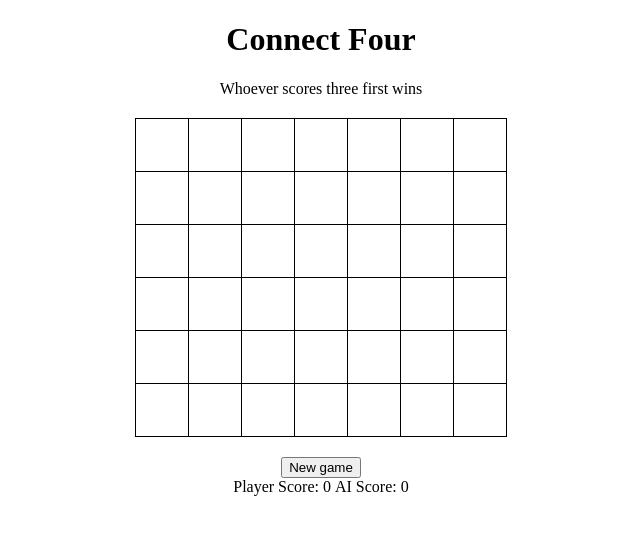
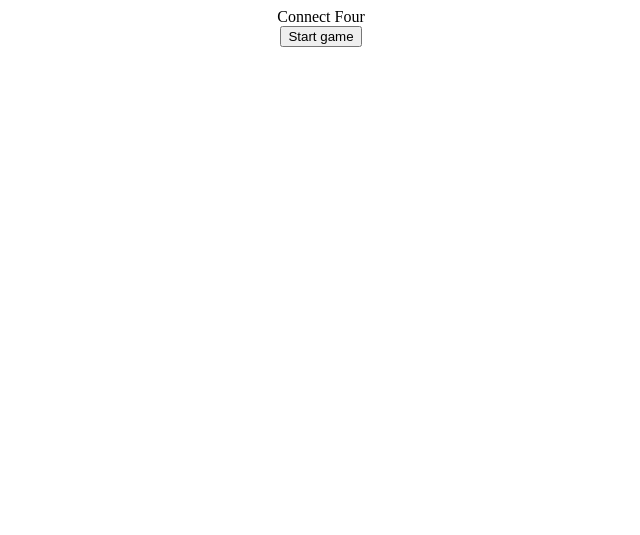
Before and after one commit to UtsavAch/ConnectFourAI, a Flask app: page / in a window 1280 px wide. Shown: the top 535 px of the page, without its empty margins (319-959 px from the left). Run offline with Flask 3, Linux system fonts and the light colour scheme.

Commit message:
Added Start game and Play again buttons, Changed display for winner message

```diff
--- a/app.py
+++ b/app.py
@@ -10,11 +10,11 @@ def initialize_board():
 # Initialize the game board
 board = initialize_board()
 current_player = 'X'
+# cells_occupied = 0 #To track how many boxes are occupied
 
 # Initialize scores
 player_score = 0
 ai_score = 0
-
 
 #Function to check the winner
 #############################
@@ -109,7 +109,11 @@ def move():
     winner = check_winner()
     if winner:
         player_score += 1
-        return jsonify({'board': board, 'winner': winner, 'player_score': player_score, 'ai_score': ai_score, 'winner_message': f'{winner} won the round'})
+        if(player_score == 3):
+            winner_message = "X is the winner"
+        else:
+            winner_message = "X won the round"
+        return jsonify({'board': board, 'winner': winner, 'player_score': player_score, 'ai_score': ai_score, 'winner_message': winner_message})
 
     # AI move
     ai_col = ai_move()
@@ -123,7 +127,11 @@ def move():
     winner = check_winner()
     if winner:
         ai_score += 1
-        return jsonify({'board': board, 'winner': winner, 'player_score': player_score, 'ai_score': ai_score, 'winner_message': f'{winner} won the round'})
+        if(ai_score == 3):
+            winner_message = "O is the winner"
+        else:
+            winner_message = "O won the round"
+        return jsonify({'board': board, 'winner': winner, 'player_score': player_score, 'ai_score': ai_score, 'winner_message': winner_message})
 
     if winner == 'X':
         player_score += 1
@@ -134,12 +142,6 @@ def move():
     else:
         winner_message = None
 
-    # Check for game winner
-    if player_score == 3:
-        winner_message = 'X is the winner'
-    elif ai_score == 3:
-        winner_message = 'O is the winner'
-
     return jsonify({'board': board, 'winner': winner, 'player_score': player_score, 'ai_score': ai_score, 'winner_message': winner_message})
 #######################################
 
--- a/static/scripts/script.js
+++ b/static/scripts/script.js
@@ -1,11 +1,17 @@
 document.addEventListener("DOMContentLoaded", function () {
+  const main = document.getElementById("main");
   const board = document.getElementById("board");
   const winnerDisplay = document.getElementById("winner");
   const playerScoreDisplay = document.getElementById("playerScore");
   const aiScoreDisplay = document.getElementById("aiScore");
+
+  // BUTTONS
+  const startGameButton = document.getElementById("startGameButton");
   const resetAllButton = document.getElementById("resetAllButton");
   const resetBoardButton = document.getElementById("resetBoardButton");
+  const playAgainButton = document.getElementById("playAgainButton");
 
+  // Initialize the board
   function initializeBoard() {
     for (let i = 0; i < 6; i++) {
       const row = board.insertRow();
@@ -18,6 +24,7 @@ document.addEventListener("DOMContentLoaded", function () {
     }
   }
 
+  //When player clicks the column/cell
   function handleCellClick(event) {
     const cell = event.target;
     const row = cell.getAttribute("data-row");
@@ -29,7 +36,11 @@ document.addEventListener("DOMContentLoaded", function () {
       .then((data) => {
         updateBoard(data.board);
         if (data.winner_message) {
-          displayWinnerMessage(data.winner_message);
+          displayWinnerMessage(
+            data.winner_message,
+            data.player_score,
+            data.ai_score
+          );
         }
         updateScores(data.player_score, data.ai_score);
       });
@@ -50,10 +61,16 @@ document.addEventListener("DOMContentLoaded", function () {
     }
   }
 
-  function displayWinnerMessage(message) {
-    board.style.pointerEvents = "none"; //If a player wins he cannot click on the board unless next round or reset
-    winnerDisplay.textContent = message;
-    resetBoardButton.style.display = "inline"; //Displaying the button while getting winner message
+  function displayWinnerMessage(message, playerScore, aiScore) {
+    board.style.pointerEvents = "none"; //If a player wins he cannot click on the board unless next round or play again
+    if (playerScore == 3 || aiScore == 3) {
+      winnerDisplay.textContent = message;
+      resetBoardButton.style.display = "none";
+      playAgainButton.style.display = "inline";
+    } else {
+      winnerDisplay.textContent = message;
+      resetBoardButton.style.display = "inline"; //Displaying the "Reset board" button while getting winner message
+    }
   }
 
   function updateScores(playerScore, aiScore) {
@@ -62,7 +79,7 @@ document.addEventListener("DOMContentLoaded", function () {
   }
 
   function resetBoard() {
-    // Call /reset when the reset button is clicked to initialize the board
+    // Call /reset when the "Next round/Play again" buttons is clicked to initialize the board
     fetch("/reset_board")
       .then((response) => response.json())
       .then((data) => {
@@ -82,7 +99,24 @@ document.addEventListener("DOMContentLoaded", function () {
         updateBoard(data.board);
         winnerDisplay.textContent = ""; // Clear the winner display
         resetBoardButton.style.display = "none"; // Hiding the next round button while resetting all
+        main.style.display = "none"; //Hiding all the contents from main
+        resetAllButton.style.display = "none";
+        startGameButton.style.display = "inline";
         board.style.pointerEvents = "auto"; //After resetting the board if the board was nonclickable, it becomes clickable
+        updateScores(data.player_score, data.ai_score);
+      });
+  }
+
+  function playAgain() {
+    // Call /reset when the "Play again" button is clicked
+    fetch("/reset_all")
+      .then((response) => response.json())
+      .then((data) => {
+        updateBoard(data.board);
+        winnerDisplay.textContent = ""; // Clear the winner display
+        resetBoardButton.style.display = "none"; // Hiding the next round button while resetting all
+        board.style.pointerEvents = "auto"; //After resetting the board if the board was nonclickable, it becomes clickable
+        playAgainButton.style.display = "none";
         updateScores(data.player_score, data.ai_score);
       });
   }
@@ -97,7 +131,16 @@ document.addEventListener("DOMContentLoaded", function () {
 
   initializeBoard();
 
+  function startGame() {
+    main.style.display = "block"; //Showing all the contents from main
+    resetAllButton.style.display = "inline";
+    startGameButton.style.display = "none";
+    playAgainButton.style.display = "none";
+  }
+
   // Attach a click event listener to the reset buttons
   resetAllButton.addEventListener("click", resetAll);
   resetBoardButton.addEventListener("click", resetBoard);
+  startGameButton.addEventListener("click", startGame);
+  playAgainButton.addEventListener("click", playAgain);
 });
--- a/static/styles/style.css
+++ b/static/styles/style.css
@@ -1,18 +1,22 @@
 body {
   text-align: center;
+}
+
+#main {
+  position: relative;
 }
 
 button {
   display: inline;
 }
 
-#board-container {
-  margin: 20px; /* Adjust the margin as needed */
+#boardContainer {
+  margin: 20px;
 }
 
 table {
   border-collapse: collapse;
-  margin: auto; /* Center the table horizontally */
+  margin: auto;
 }
 
 td {
@@ -24,10 +28,20 @@ td {
   cursor: pointer;
 }
 
-#winner-container #winner {
+#winnerContainer {
+  background-color: #444;
+  color: #fff;
+  display: inline;
+  position: absolute;
+  top: 50%;
+  left: 50%;
+  transform: translate(-50%, -50%);
+}
+
+#winnerContainer #winner {
   display: inline;
 }
 
-#score-container p {
+#scoreContainer p {
   display: inline;
 }
--- a/templates/index.html
+++ b/templates/index.html
@@ -7,20 +7,31 @@
     <link rel="stylesheet" href="/static/styles/style.css" />
   </head>
   <body>
-    <h1>Connect Four</h1>
+    <!-- Header -->
+    <header id="header">Connect Four</header>
+    <!-- Main -->
+    <main id="main" style="display: none">
       <p>Whoever scores three first wins</p>
-    <div id="board-container">
+      <!-- Board -->
+      <div id="boardContainer">
         <table id="board"></table>
       </div>
-    <div id="winner-container">
+      <!-- Winner message -->
+      <div id="winnerContainer">
         <p id="winner"></p>
         <button id="resetBoardButton" style="display: none">Next round</button>
+        <button id="playAgainButton" style="display: none">Play again</button>
       </div>
-    <button id="resetAllButton">New game</button>
-    <div id="score-container">
+      <!-- Scores -->
+      <div id="scoreContainer">
         <p id="playerScore">Player Score: 0</p>
         <p id="aiScore">AI Score: 0</p>
       </div>
+    </main>
+    <!-- Exit button -->
+    <button id="resetAllButton" style="display: none">Exit</button>
+    <!-- Restart game button -->
+    <button id="startGameButton">Start game</button>
     <script src="/static/scripts/script.js"></script>
   </body>
 </html>
```
Lines whose indentation alone changed are shown as unchanged.
